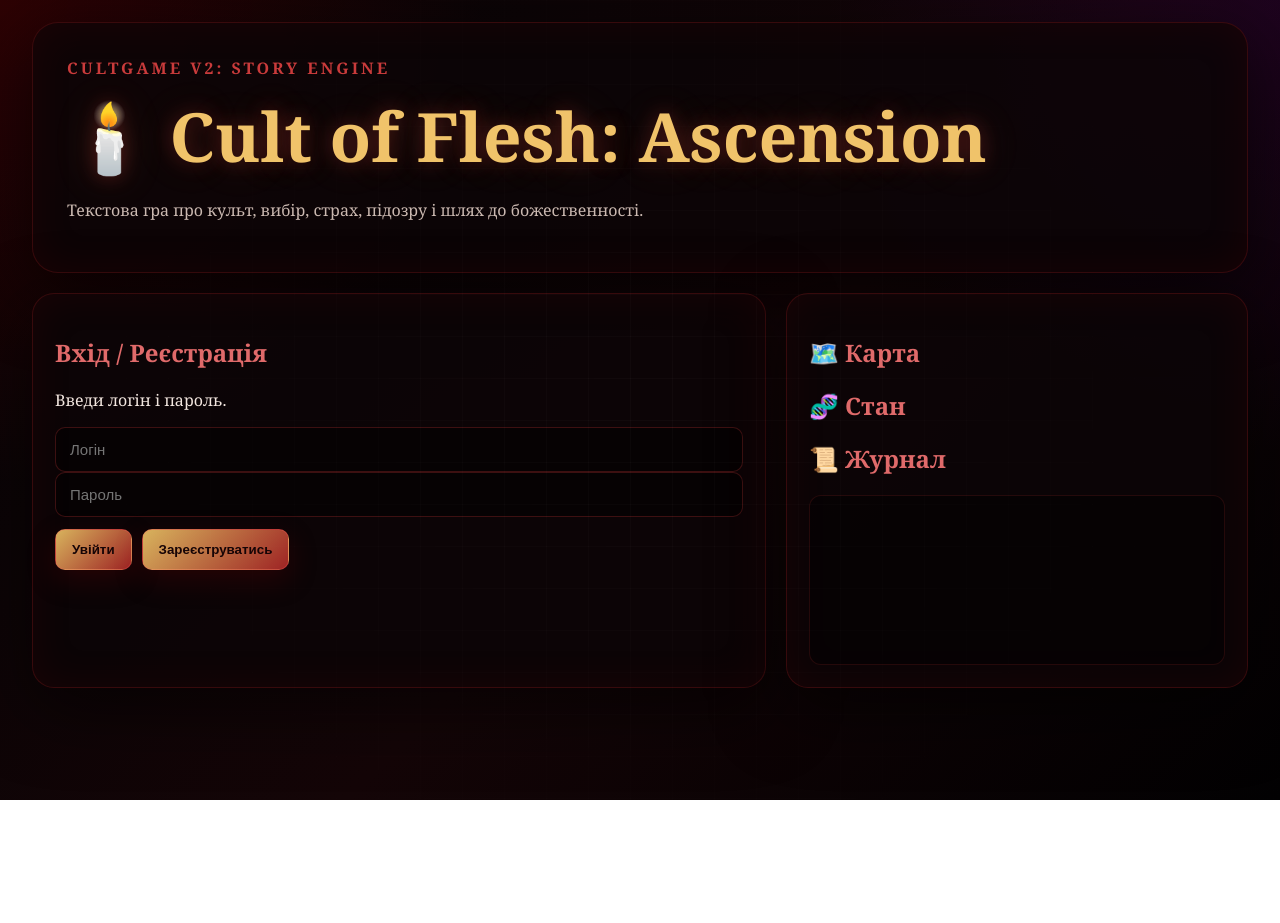
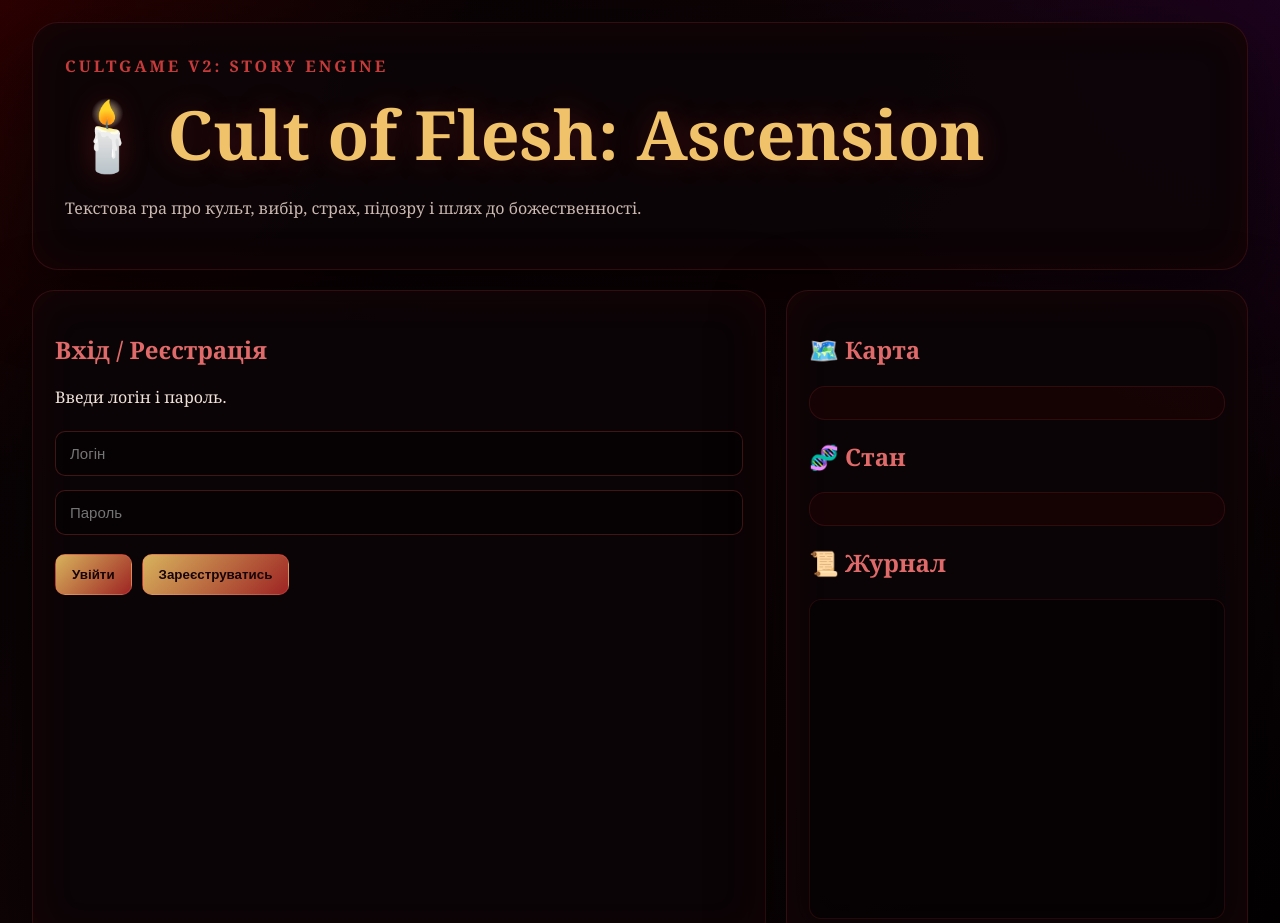
Before and after one commit to slavutihhhhh/text-rpg-server, a website: page public/index.html in a window 1280 px wide. Shown: the top 923 px of the page. Before the commit the page ends 800 px from the top, so only its background shows below. Drawn offline with Linux system fonts and the light colour scheme.

Commit message:
Refactor CSS styles for improved design

```diff
--- a/public/style.css
+++ b/public/style.css
@@ -6,61 +6,47 @@ body {
   margin: 0;
   min-height: 100vh;
   font-family: Georgia, "Times New Roman", serif;
-  color: #f2e6df;
+  color: #efe2d8;
   background:
-    radial-gradient(circle at top left, rgba(120, 0, 0, 0.35), transparent 32%),
-    radial-gradient(circle at top right, rgba(60, 0, 90, 0.28), transparent 30%),
-    linear-gradient(135deg, #050305, #140507 55%, #020102);
-}
-
-body::before {
-  content: "";
-  position: fixed;
-  inset: 0;
-  pointer-events: none;
-  background:
-    linear-gradient(rgba(255,255,255,0.025) 1px, transparent 1px),
-    linear-gradient(90deg, rgba(255,255,255,0.025) 1px, transparent 1px);
-  background-size: 42px 42px;
-  mask-image: radial-gradient(circle, black, transparent 80%);
+    radial-gradient(circle at top left, rgba(120, 0, 0, 0.35), transparent 30%),
+    radial-gradient(circle at top right, rgba(48, 0, 80, 0.32), transparent 32%),
+    linear-gradient(135deg, #030203, #130406 55%, #020102);
 }
 
 .app {
-  width: min(1220px, 95vw);
+  width: min(1240px, 95vw);
   margin: 0 auto;
   padding: 22px 0;
 }
 
 .hero,
 .panel {
-  background: rgba(12, 5, 7, 0.88);
-  border: 1px solid rgba(255, 40, 40, 0.18);
+  background: rgba(12, 5, 7, 0.9);
+  border: 1px solid rgba(255, 70, 70, 0.16);
   box-shadow:
-    0 20px 70px rgba(0, 0, 0, 0.6),
-    inset 0 0 40px rgba(120, 0, 0, 0.12);
+    0 22px 70px rgba(0, 0, 0, 0.6),
+    inset 0 0 42px rgba(120, 0, 0, 0.12);
 }
 
 .hero {
-  padding: 34px;
+  padding: 32px;
   border-radius: 26px;
   margin-bottom: 20px;
 }
 
 .eyebrow {
+  margin: 0 0 10px;
   color: #c93b3b;
   text-transform: uppercase;
   letter-spacing: 3px;
   font-weight: bold;
-  margin: 0 0 10px;
 }
 
 h1 {
   margin: 0;
   font-size: clamp(38px, 6vw, 68px);
   color: #f0c36a;
-  text-shadow:
-    0 0 20px rgba(240, 60, 60, 0.28),
-    0 0 45px rgba(240, 195, 106, 0.15);
+  text-shadow: 0 0 30px rgba(255, 60, 60, 0.22);
 }
 
 h2,
@@ -69,14 +55,12 @@ h3 {
 }
 
 .subtitle,
-#ascensionTitle,
-#locationText,
-#ritualText,
-#spellText,
-#cultText,
-#pathText {
+#chapterText,
+#sceneText,
+#objectiveText,
+#conditionBox {
   color: #cbb9b1;
-  line-height: 1.5;
+  line-height: 1.55;
 }
 
 .layout {
@@ -91,33 +75,28 @@ h3 {
 }
 
 .hidden {
-  display: none;
-}
-
-.row {
-  display: flex;
-  gap: 10px;
+  display: none !important;
 }
 
 input {
   width: 100%;
   padding: 13px 14px;
+  margin: 7px 0;
   border-radius: 10px;
-  border: 1px solid rgba(255, 70, 70, 0.22);
+  border: 1px solid rgba(255, 80, 80, 0.24);
   background: rgba(0, 0, 0, 0.45);
-  color: #f2e6df;
+  color: #efe2d8;
   font-size: 15px;
 }
 
 button {
   padding: 12px 16px;
   border-radius: 10px;
-  border: 1px solid rgba(255, 90, 90, 0.3);
+  border: 1px solid rgba(255, 90, 90, 0.28);
   cursor: pointer;
   color: #160406;
   background: linear-gradient(135deg, #d8b35d, #9e2424);
   font-weight: 800;
-  box-shadow: 0 10px 28px rgba(120, 0, 0, 0.25);
 }
 
 button:hover {
@@ -125,10 +104,24 @@ button:hover {
   filter: brightness(1.08);
 }
 
+.actions,
+.choices {
+  display: flex;
+  flex-wrap: wrap;
+  gap: 10px;
+  margin-top: 12px;
+}
+
+.choices button {
+  width: 100%;
+  text-align: left;
+  padding: 14px 16px;
+}
+
 .topline {
   display: flex;
+  justify-content: space-between;
   align-items: center;
-  justify-content: space-between;
   gap: 16px;
 }
 
@@ -153,9 +146,6 @@ button:hover {
 
 .stat span,
 .stat strong {
-  display: inline-flex;
-  align-items: center;
-  gap: 6px;
   white-space: nowrap;
 }
 
@@ -164,8 +154,14 @@ button:hover {
   font-size: 18px;
 }
 
-.location-card,
-.mini-card {
+.stat.danger strong {
+  color: #ff6b6b;
+}
+
+.objective-box,
+.scene-box,
+#mapBox,
+#conditionBox {
   background: rgba(70, 0, 0, 0.18);
   border: 1px solid rgba(255, 70, 70, 0.13);
   padding: 16px;
@@ -173,70 +169,64 @@ button:hover {
   margin-top: 15px;
 }
 
-.gameplay-grid {
-  display: grid;
-  grid-template-columns: 1fr 1fr;
-  gap: 15px;
+.scene-box {
+  min-height: 310px;
 }
 
-.actions {
-  margin-top: 12px;
-  display: flex;
-  flex-wrap: wrap;
-  gap: 10px;
+.scene-location {
+  color: #f0c36a;
+  text-transform: uppercase;
+  letter-spacing: 2px;
+  font-size: 13px;
+  font-weight: bold;
 }
 
-.main-actions {
-  padding-top: 4px;
-}
-
-.log,
-.chat,
-#pathText,
-#mutationText {
+.log {
+  height: 320px;
+  overflow-y: auto;
   background: rgba(0, 0, 0, 0.38);
   border: 1px solid rgba(255, 70, 70, 0.12);
   padding: 12px;
   border-radius: 12px;
-  max-height: 220px;
-  overflow-y: auto;
   font-family: Consolas, monospace;
   color: #e8d7cf;
 }
 
-.log,
-.chat {
-  height: 170px;
-}
-
-.log p,
-.chat p {
+.log p {
   margin: 0 0 8px;
 }
 
-#mutationText p,
-#pathText p {
+.map-button {
+  width: 100%;
+  margin-bottom: 8px;
+  text-align: left;
+}
+
+.map-button.active {
+  outline: 2px solid #f0c36a;
+}
+
+.condition-line {
   margin: 0 0 8px;
 }
 
-.warning {
+.good {
+  color: #75ffb1;
+  font-weight: bold;
+}
+
+.warn {
   color: #f0c36a;
   font-weight: bold;
 }
 
-.blood {
+.bad {
   color: #ff6b6b;
   font-weight: bold;
 }
 
-.divine {
-  color: #d8b35d;
-  font-weight: bold;
-}
-
 @media (max-width: 950px) {
-  .layout,
-  .gameplay-grid {
+  .layout {
     grid-template-columns: 1fr;
   }
 
@@ -244,8 +234,7 @@ button:hover {
     grid-template-columns: repeat(2, 1fr);
   }
 
-  .topline,
-  .row {
+  .topline {
     flex-direction: column;
     align-items: stretch;
   }
```
